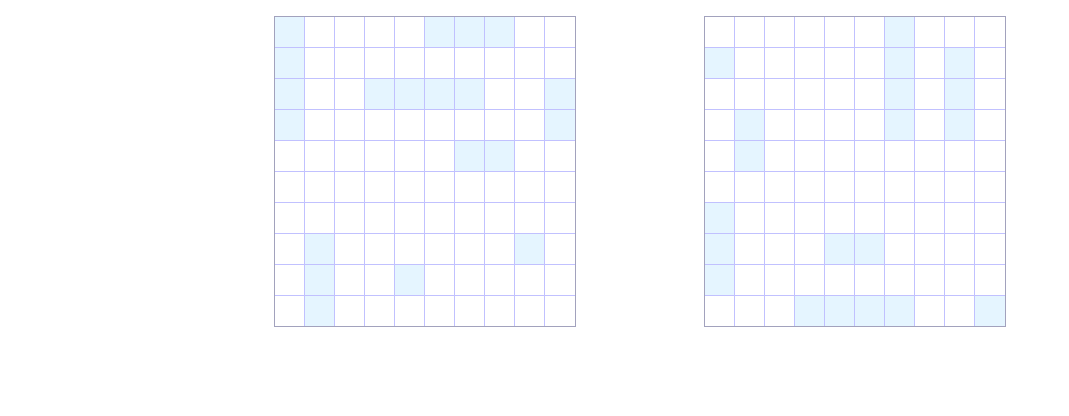
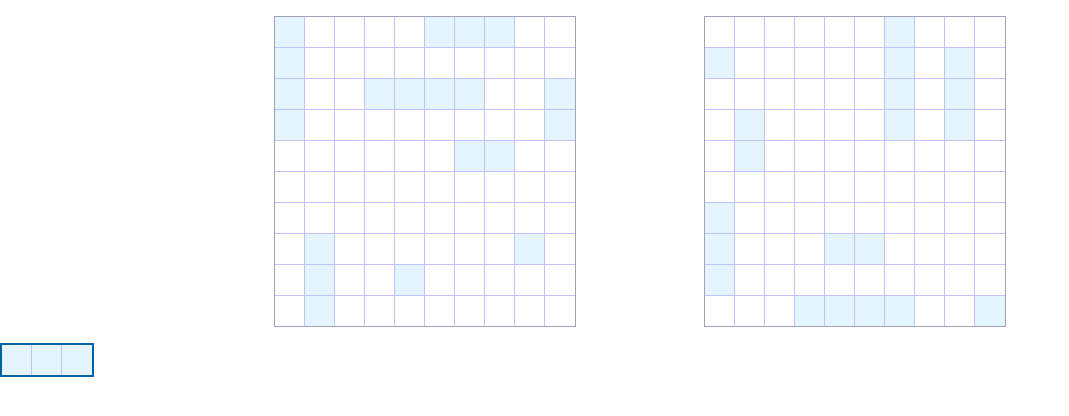
Before and after one commit to NotRelix/battleship, a website built with webpack: page src/template.html in a window 1280 px wide. Shown: the whole page, without its empty margins (0-1069 px from the left). Built offline with nearby package versions, Linux system fonts and the light colour scheme.

Commit message:
feat: add a draggable ship

```diff
--- a/src/style.css
+++ b/src/style.css
@@ -3,6 +3,7 @@
   --grid-outline: rgb(162, 162, 189);
   --cell-hover: rgb(242, 250, 255);
   --ship-body: rgb(229, 245, 255);
+  --ship-border: rgb(0, 99, 165);
   --sunk-ship-bg: rgb(85, 166, 219);
   --sunk-ship-hover: rgb(89, 171, 226);
 }
@@ -63,6 +64,12 @@
   border-right: none;
 }
 
+.ship-container {
+  display: flex;
+  width: fit-content;
+  border: 2px solid var(--ship-border);
+}
+
 .ship {
   background-color: var(--ship-body);
 }
--- a/src/template.html
+++ b/src/template.html
@@ -9,5 +9,10 @@
     <div class="game">
 
     </div>
+    <div draggable="true" class="ship-container">
+      <div class="col ship"></div>
+      <div class="col ship"></div>
+      <div class="col ship"></div>
+    </div>
   </body>
 </html>
```
